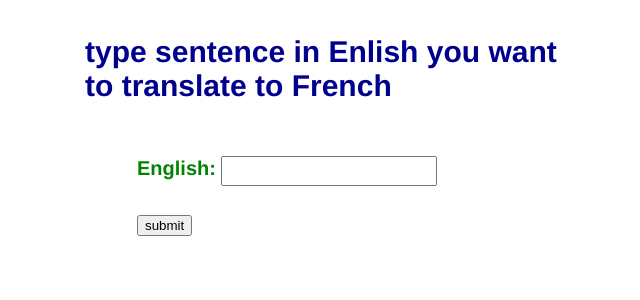
After one commit to Ian-OBrien-503/python-flask-googleML-web-app, a Flask app: page /form in a window 1280 px wide. The commit adds this page. Shown: the top 300 px of the page, without its empty margins (303-943 px from the left). Run offline with Flask 2, Linux system fonts and the light colour scheme.

Commit message:
basic bones of app working time to bring in ML_GCP_translate_API to finish up the job

```diff
--- a/app.py
+++ b/app.py
@@ -1,26 +1,27 @@
 """
-flask app for routing request to landing page and movie review page
+flask app english to french translator using GCP_ML_API
 """
-from flask import Flask, render_template, jsonify
+from flask import Flask, render_template, redirect, request, url_for, jsonify
 from my_model import model
 
-app = Flask(__name__)       # our Flask app
+app = Flask(__name__)       #our Flask app
 model = model()             #instantiate dictionary
-"""
-Fnction decorator === app.route('/',index())
-"""
+
+#home page for website
 @app.route('/')
 def index():
-    #"""landing page"""
-    return "A PLACE FOR MOVIE REWIVEWS...an experiment in web development"
+    return render_template('home.html')
 
-@app.route('/review')
-def review():
-   #publish reviews to webpage
-   #this function will allow the reivews to be printed/published on the web app
-    return render_template('layout.html', model = model)
+#this page will prompt user to type their sentence in english that they wish to
+#translate to french, it will be sent to translator GCP_ML_API and spit out
+#the french translation
+@app.route('/form', methods = ['GET'])
+def form():
+    return render_template('form.html')
 
-
+@app.route('/ML_transform')
+def ML_transform():
+    return "ok"
 
 if __name__ == '__main__':
-    app.run(host = '0.0.0.0', port = 4996)
+    app.run(host = '0.0.0.0', port = 4996, debug = True)
--- /dev/null
+++ b/static/style.css
@@ -0,0 +1,8 @@
+body       { font-family: "Helvetica", sans-serif; font-size: 20px; color: #008303; }
+a, h1, h2  { color: #00008F; }
+form       { margin:.1em auto; padding:.1em; width: 400px; border: 1px }
+.heading   { font-weight: bold; }
+.page      { margin:.1em auto; padding:.1em; width: 504px;  }
+.entry     { margin-bottom: 2em; padding-bottom: 2em; border-bottom: 1px solid #888; }
+input[type=text] { margin: .5em 0; padding: .5em; font-size: 12px; color: #777; width: 200px;}
+input[type=textarea] { margin: .5em 0; padding: .5em; font-size: 12px; color: #777; width: 200px;}
--- /dev/null
+++ b/templates/form.html
@@ -0,0 +1,8 @@
+{% extends "layout.html" %}
+{% block content %}
+    <h2>type sentence in Enlish you want to translate to French</h2>
+    <form action="{{ url_for('ML_transform') }}" method="POST">
+    <p class="heading">English: <input type=text name='string'>
+    <p><input type=submit value=submit></p>
+    </form>
+{% endblock %}
--- /dev/null
+++ b/templates/home.html
@@ -0,0 +1,6 @@
+{% extends "layout.html" %}
+{% block content %}
+<title>IAN'S english to french translator </title>
+<h3>IAN'S english to french translator, use at your own discrection ;-)</h3>
+
+{% endblock %}
--- a/templates/layout.html
+++ b/templates/layout.html
@@ -1,21 +1,8 @@
 <!doctype html>
 <html>
-  <head>
-    <title>IAN O MOVIE REVIEWS</title>
-  </head>
-  <h1>format...</h1>
-  <h1>movie title</h1>
-  <h1>year released</h1>
-  <h1>x out of x stars</h1>
-  <h1>reviewer name</h1>
-  <h1>comments of reviewer</h1>
-  <body>
-    <h1>REVIEWS...
-    {% for obj in model.movie_dict%}
-        <dt>***MOVIE:{{obj}}***</dt>
-        {% for obj2 in model.movie_dict[obj] %}
-            <dt>{{obj2}}</dt>
-        {%endfor%}
-    {% endfor %}
-  </body>
+<title>Ian's english to spanish translator</title>
+<link rel=stylesheet type=text/css href="{{ url_for('static', filename='style.css') }}">
+<div class=page>
+    {% block content %}{% endblock %}
+</div>
 </html>
```
